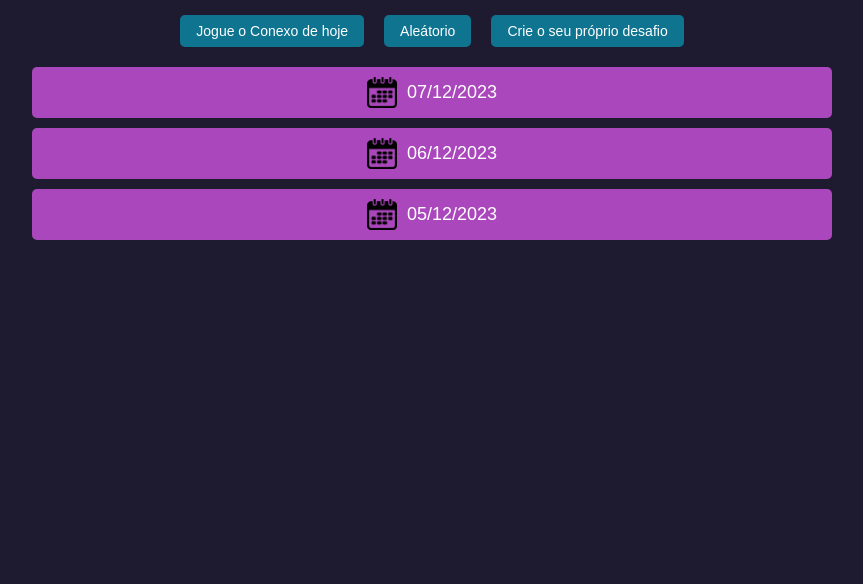
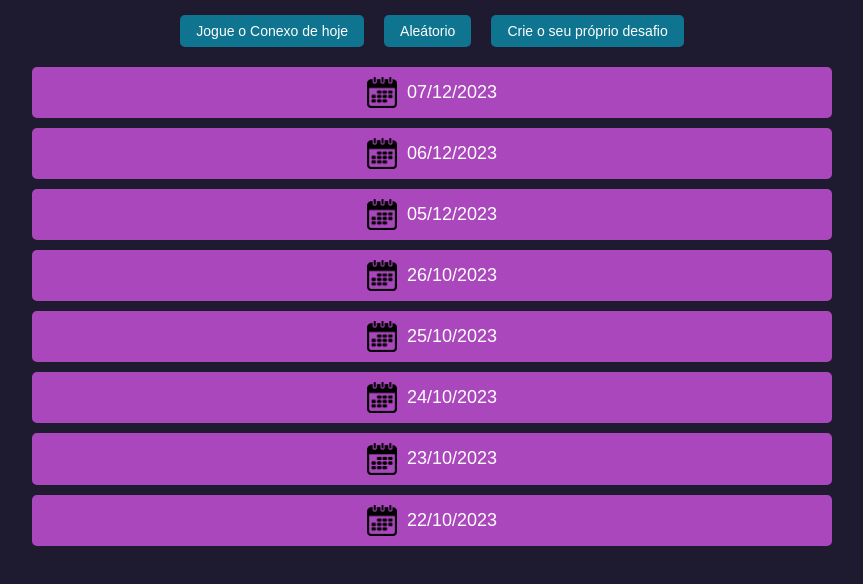
Before and after one commit to bruno-sl15/conexo-historico, a plain HTML site: page index.html in a window 1280 px wide. Shown: the part 124-708 px from the top of the page, without its empty margins (208-1071 px from the left). Drawn offline with Linux system fonts and the light colour scheme.

Commit message:
Desafios de 22/10/23 a 26/10/23

```diff
--- a/index.html
+++ b/index.html
@@ -62,6 +62,51 @@
         </a>
       </li>
 
+      <li>
+        <a onclick="getLink('26/10/2023')" class="date-link" target="_blank">
+          <div class="date-card">
+            <img src="files/calendario-icon.png" alt="Ícone de Calendário">
+            <span class="date">26/10/2023</span>
+          </div>
+        </a>
+      </li>
+
+      <li>
+        <a onclick="getLink('25/10/2023')" class="date-link" target="_blank">
+          <div class="date-card">
+            <img src="files/calendario-icon.png" alt="Ícone de Calendário">
+            <span class="date">25/10/2023</span>
+          </div>
+        </a>
+      </li>
+
+      <li>
+        <a onclick="getLink('24/10/2023')" class="date-link" target="_blank">
+          <div class="date-card">
+            <img src="files/calendario-icon.png" alt="Ícone de Calendário">
+            <span class="date">24/10/2023</span>
+          </div>
+        </a>
+      </li>
+
+      <li>
+        <a onclick="getLink('23/10/2023')" class="date-link" target="_blank">
+          <div class="date-card">
+            <img src="files/calendario-icon.png" alt="Ícone de Calendário">
+            <span class="date">23/10/2023</span>
+          </div>
+        </a>
+      </li>
+
+      <li>
+        <a onclick="getLink('22/10/2023')" class="date-link" target="_blank">
+          <div class="date-card">
+            <img src="files/calendario-icon.png" alt="Ícone de Calendário">
+            <span class="date">22/10/2023</span>
+          </div>
+        </a>
+      </li>
+
     </ul>
   </div>
 </body>
```
Also changed, not shown: script.js (+5 -0 lines).
